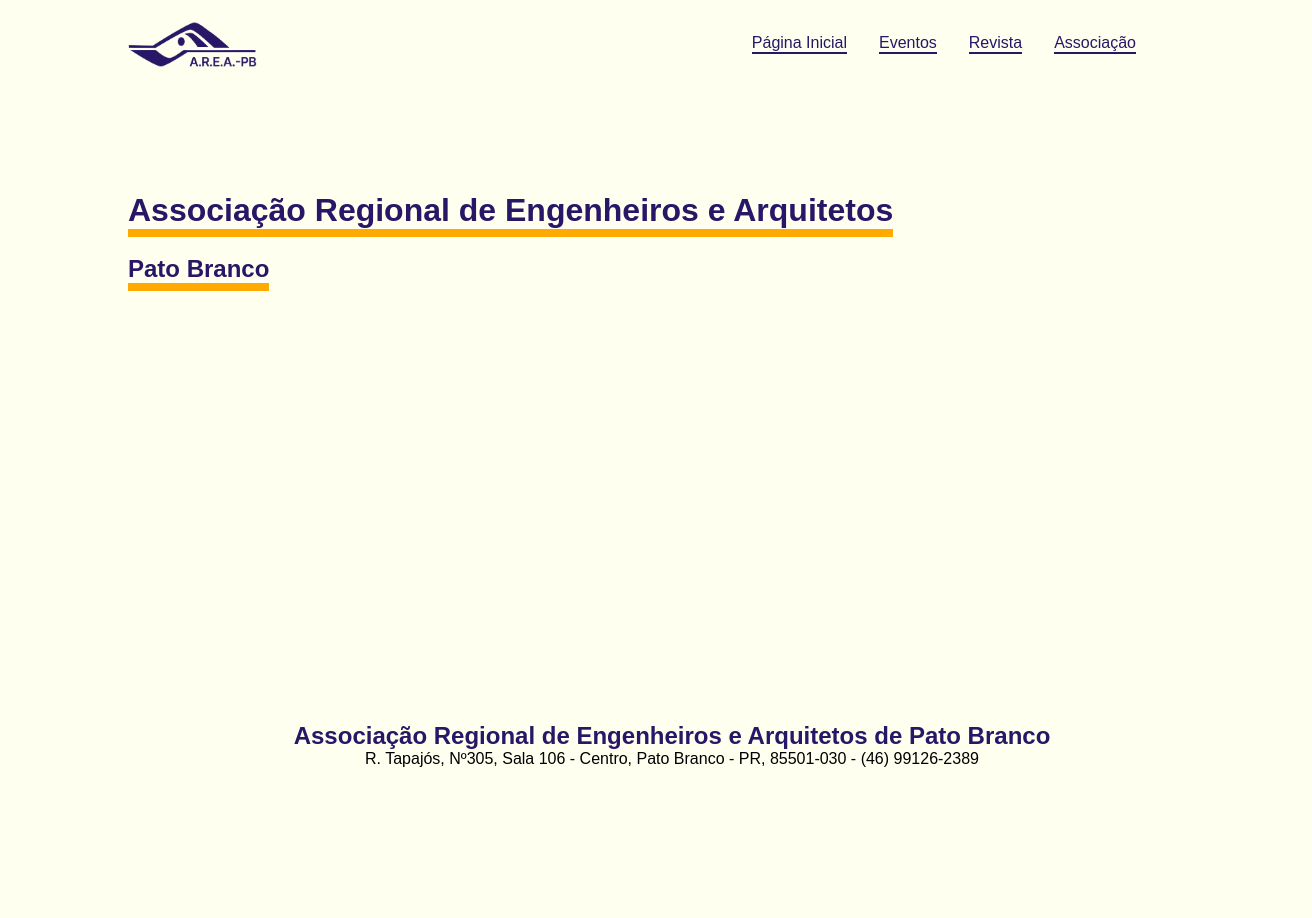
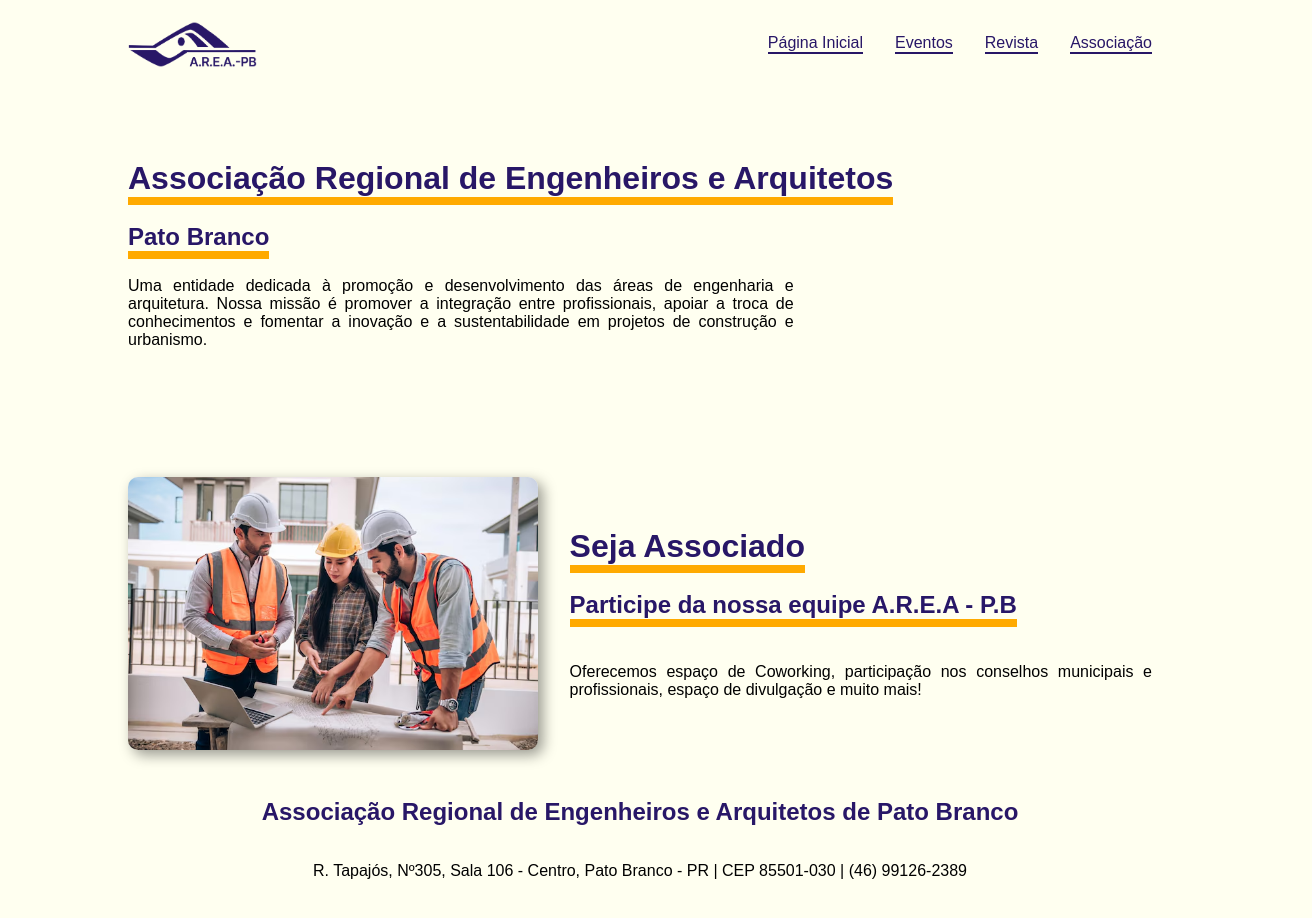
Before and after one commit to yAurelios/AreaPB, a plain HTML site: page index.html in a window 1280 px wide. Shown: the whole page, 1312 px wide, since content can reach past the window. Before the commit the page ends 800 px from the top, so only its background shows below. Drawn offline with Linux system fonts and the light colour scheme.

Commit message:
v1.3
Header, content, shortcut entre outros

```diff
--- a/index.html
+++ b/index.html
@@ -1,24 +1,48 @@
 <!DOCTYPE html>
-<html lang="en">
+<html lang="pt-BR">
+
 <head>
     <meta charset="UTF-8">
     <meta name="viewport" content="width=device-width, initial-scale=1.0">
     <title>AREA PB - Início</title>
+    <!-- ShortCut -->
+    <link rel="shortcut icon" href="src/img/areaPatoBrancoShort.png">
+    <!-- Estilização do Header -->
     <link rel="stylesheet" href="/src/css/header/header.css">
+    <!-- Estilização do Style padrão -->
     <link rel="stylesheet" href="/src/css/style.css">
+    <!-- Estilização do Footer -->
     <link rel="stylesheet" href="/src/css/footer/footer.css">
 </head>
 <div id="header"></div>
+
 <body>
     <main>
-        <h1>Associação Regional de Engenheiros e Arquitetos</h1>
-        <br>
-        <br>
-        <h2>Pato Branco</h2>
+        <section>
+            <h1>Associação Regional de Engenheiros e Arquitetos</h1>
+            <br><br>
+            <h2>Pato Branco</h2>
+            <br><br>
+            <p>Uma entidade dedicada à promoção e desenvolvimento das áreas de engenharia e arquitetura. Nossa missão é
+                promover a integração entre profissionais, apoiar a troca de conhecimentos e fomentar a inovação e a
+                sustentabilidade em projetos de construção e urbanismo.</p>
+        </section>
+        <!-- <img src="/src/img/bG/patoBrancoAerea.jpg" alt="" style="display: block; width: 80%; margin: 0 auto; padding-bottom: 2rem;"> -->
+        <section id="joinOnTeam">
+            <img src="/src/img/bG/picEngWorking.png" alt="EngenheirosEArquitetosTrabalhandoEmConjunto" style="border-radius: 10px; box-shadow: 5px 5px 14px rgba(0, 0, 0, 0.4);">
+            <div>
+                <h1><span>Seja Associado</span></h1> <br>
+                <h2><span>Participe da nossa equipe A.R.E.A - P.B</span></h2>
+                <br><br>
+                <p>Oferecemos espaço de Coworking, participação nos conselhos municipais e profissionais, espaço de divulgação e muito mais!</p>
+            </div>
+        </section>
+
     </main>
     <div id="footer"></div>
 </body>
 
 <script src="/src/js/header.js"></script>
 <script src="/src/js/footer.js"></script>
+
 </html>
--- a/src/css/footer/footer.css
+++ b/src/css/footer/footer.css
@@ -1,14 +1,15 @@
 footer {
     width: 100%;
+    /* height: 20rem; */
     height: auto;
     /* background-color: saddlebrown; */
-    position: absolute;
     bottom: 0;
     left: 0;
+    position: sticky;
     display: flex;
     justify-content: center;
     text-align: center;
-    margin: 2rem;
+    margin-bottom: 5vh;
 }
 
 footer h2{
--- a/src/css/header/header.css
+++ b/src/css/header/header.css
@@ -9,7 +9,6 @@ header{
     position: fixed;
     top: 0;
     left: 0;
-
     z-index: 100;
     display: flex;
     justify-content: center;
@@ -60,7 +59,7 @@ header{
     list-style-type: none;
 }
 .navBox ul li{
-    margin: 1rem;
+    margin-left: 2rem;
     height: auto;
     width: auto;
     border-bottom: solid 2px #281767;
--- a/src/css/style.css
+++ b/src/css/style.css
@@ -11,19 +11,80 @@ html {
 
 body {
     width: 100%;
+    min-height: 100vh;
     height: auto;
     overflow-x: hidden;
     background-color: #fffff0;
-    display: flex;
+    display: block;
     justify-content: center;
 }
-main{
-    margin-top: 24vh;
+
+main {
+    margin: 0 auto;
+    font-family: Arial, Helvetica, sans-serif;
+    margin-top: 20vh;
     width: 80%;
     height: auto;
+    /* border: solid red 1px; */
+    /* padding-bottom: 5rem; */
+    display: block;
 }
-main h1, h2{
+
+section {
+    margin-bottom: 3rem;
+}
+
+/* Estilização dos títulos gerais */
+section h1,
+section h2 {
     color: #281767;
     display: inline-block;
     border-bottom: solid 8px #ffaa00;
 }
+
+section h1 {
+    font-size: 2rem !important;
+}
+
+main p {
+    width: 65%;
+    text-align: justify;
+}
+
+/* SEÇÃO #joinOnTeam */
+#joinOnTeam {
+    padding-top: 10vh;
+    display: flex;
+    align-items: center;
+    gap: 2rem;
+    flex-wrap: wrap; /* Permite que os itens quebrem em telas menores */
+}
+
+#joinOnTeam img {
+    width: 40%;
+    height: auto;
+}
+
+#joinOnTeam div {
+    flex: 1;
+    min-width: 300px; /* Garante que o texto não fique espremido */
+    display: flex;
+    flex-direction: column;
+}
+
+/* Ajustando h1 e h2 para evitar a borda estendida */
+#joinOnTeam h1,
+#joinOnTeam h2 {
+    border-bottom: none; /* Remove a borda direta no título */
+}
+
+#joinOnTeam h1 span,
+#joinOnTeam h2 span {
+    display: table; /* Faz com que o tamanho do span seja do tamanho do texto */
+    border-bottom: solid 8px #ffaa00; /* Aplica a borda apenas no texto */
+}
+
+#joinOnTeam p {
+    width: 100%;
+    text-align: justify;
+}
--- a/src/js/footer.js
+++ b/src/js/footer.js
@@ -3,7 +3,8 @@ function loadFooter() {
     <footer>
         <article>
             <h2>Associação Regional de Engenheiros e Arquitetos de Pato Branco</h2>
-            <p>R. Tapajós, Nº305, Sala 106 - Centro, Pato Branco - PR, 85501-030 - (46) 99126-2389</p>
+            <br><br>
+            <p>R. Tapajós, Nº305, Sala 106 - Centro, Pato Branco - PR | CEP 85501-030 | (46) 99126-2389</p>
         </article>
     </footer>
     `;
```
Also changed, not shown: src/html/associacao.html (added), src/html/revista.html (added), src/html/revistas/2024.html (added), src/img/areaPatoBrancoShort.png (added), src/img/areaPatoBrancoShort.svg (added), src/img/bG/patoBrancoAerea.jpg (added), src/img/bG/picEngWorking.png (added).
